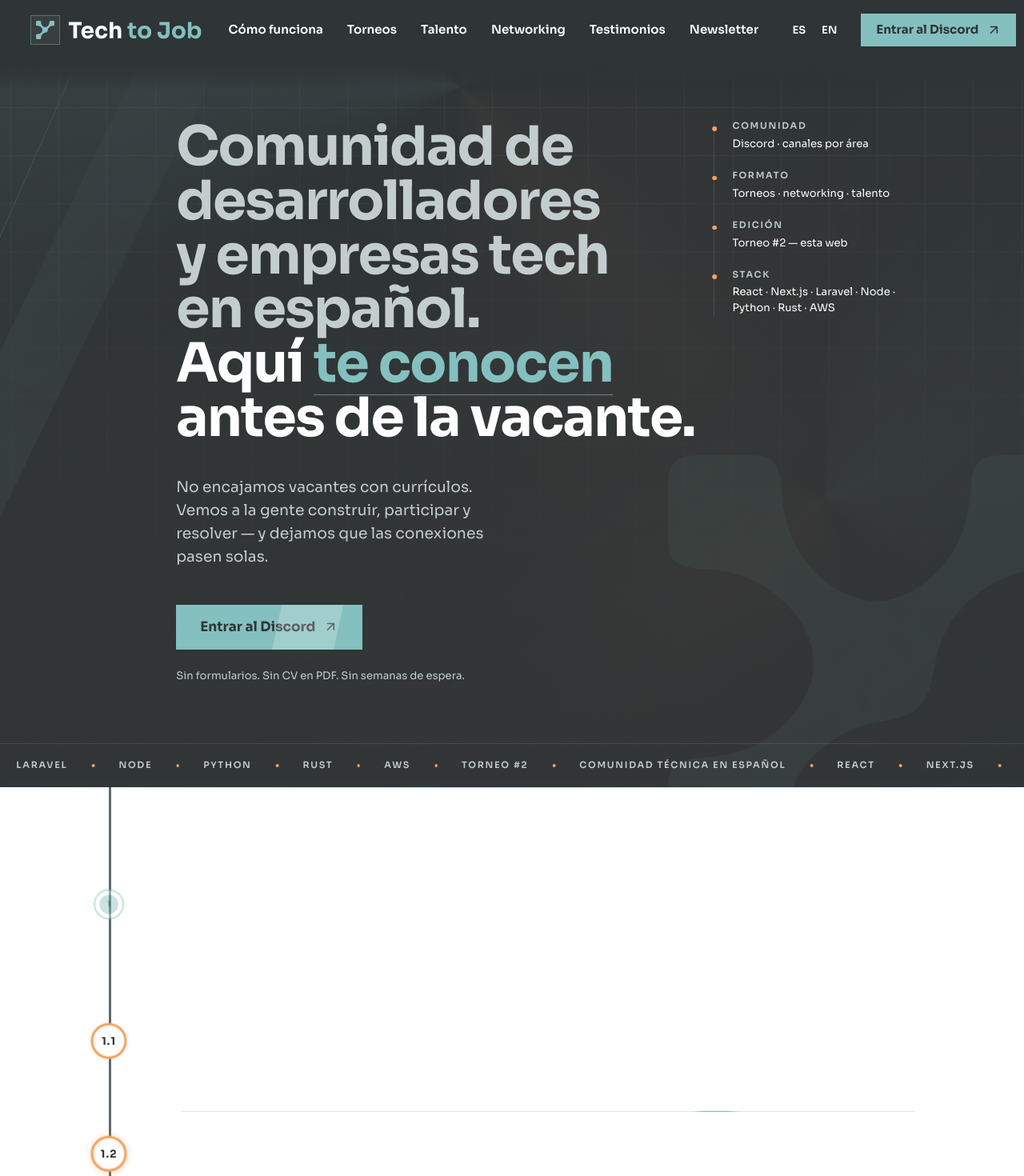
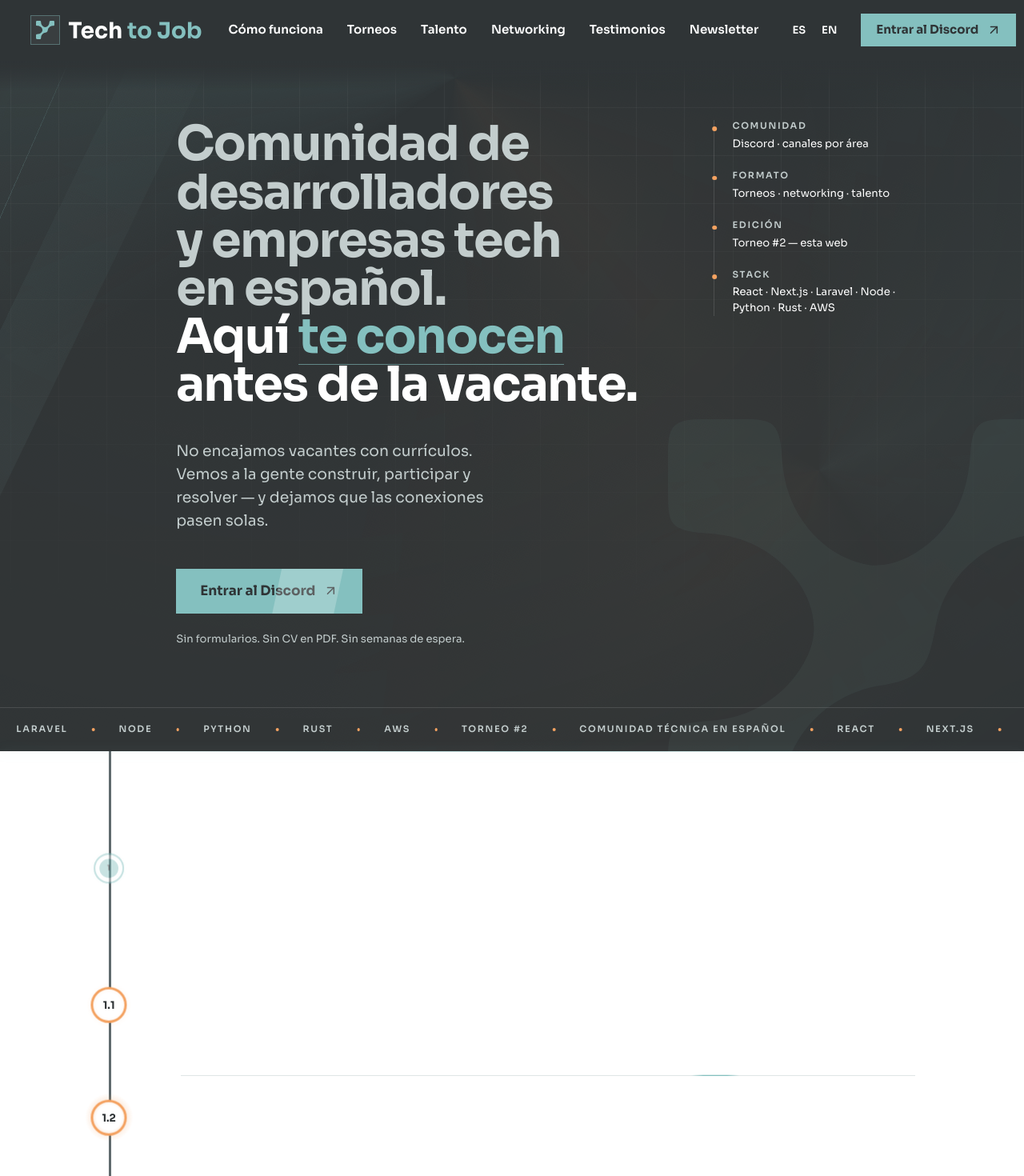
Before and after one commit to lesm23031990/techtojob-concurso, a Next.js app in the folder app/: page /en in a window 1280 px wide. Shown: the top 1470 px of the page at 80% size. Built offline with nearby package versions, Linux system fonts and the light colour scheme.

Commit message:
design(responsive): smaller steppers and link type on mobile, hero full-height from md

```diff
--- a/app/app/globals.css
+++ b/app/app/globals.css
@@ -42,7 +42,10 @@
   --text-display: 3rem;
   --text-display--line-height: 1.05;
   --text-display--letter-spacing: -0.04em;
-  --text-display-lg: 4.5rem;
+  --text-display-md: 2.75rem;
+  --text-display-md--line-height: 1.05;
+  --text-display-md--letter-spacing: -0.035em;
+  --text-display-lg: 4rem;
   --text-display-lg--line-height: 1.0;
   --text-display-lg--letter-spacing: -0.04em;
 
--- a/app/components/SiteFooter.tsx
+++ b/app/components/SiteFooter.tsx
@@ -71,7 +71,7 @@
                       {...(isExternal(link.href)
                         ? { target: "_blank", rel: "noopener noreferrer" }
                         : {})}
-                      className="inline-flex min-h-11 items-center gap-1 rounded-full text-body font-semibold text-cloud transition-colors duration-150 hover:text-brand focus-visible:outline-3 focus-visible:outline-offset-2 focus-visible:outline-brand"
+                      className="inline-flex min-h-11 items-center gap-1 rounded-full text-small font-semibold text-cloud transition-colors duration-150 hover:text-brand focus-visible:outline-3 focus-visible:outline-offset-2 focus-visible:outline-brand sm:text-body"
                     >
                       {link.text}
                       {isExternal(link.href) && (
@@ -99,7 +99,7 @@
                   href={social.href}
                   target="_blank"
                   rel="noopener noreferrer"
-                  className="inline-flex min-h-11 items-center gap-1.5 rounded-full text-body font-semibold text-cloud transition-colors duration-150 hover:text-brand focus-visible:outline-3 focus-visible:outline-offset-2 focus-visible:outline-brand"
+                  className="inline-flex min-h-11 items-center gap-1.5 rounded-full text-small font-semibold text-cloud transition-colors duration-150 hover:text-brand focus-visible:outline-3 focus-visible:outline-offset-2 focus-visible:outline-brand sm:text-body"
                 >
                   {social.text}
                   <IconArrowUpRight className="h-4 w-4" />
--- a/app/components/TimelineRail.tsx
+++ b/app/components/TimelineRail.tsx
@@ -98,11 +98,11 @@
         <span className={`absolute -translate-x-1/2 ${MARKER_Y} ${RAIL_X}`}>
           <span
             style={{ "--i": (step ?? 1) - 1 } as CSSProperties}
-            className={`timeline-marker relative grid h-11 w-11 place-items-center rounded-full border-2 text-small font-bold lg:h-14 lg:w-14 lg:border-[3px] ${MARKER_COLOR[tone]}`}
+            className={`timeline-marker relative grid h-9 w-9 place-items-center rounded-full border-2 text-label font-bold lg:h-14 lg:w-14 lg:border-[3px] lg:text-small ${MARKER_COLOR[tone]}`}
           >
             <span
               aria-hidden="true"
-              className="absolute inset-[5px] rounded-full bg-brand lg:inset-[7px]"
+              className="absolute inset-[4px] rounded-full bg-brand lg:inset-[7px]"
             />
             <span className="relative z-10 text-ink">{step}</span>
           </span>
--- a/app/components/sections/Hero.tsx
+++ b/app/components/sections/Hero.tsx
@@ -93,7 +93,7 @@
       /* -mt-20 pulls the hero up UNDER the 5rem sticky header so its flat ink
          surface sits behind the header's dark veil: the gradient resolves into
          ink and the bar dissolves into the hero with no seam (D47). */
-      className="relative isolate -mt-20 flex min-h-svh flex-col bg-ink text-paper"
+      className="relative isolate -mt-20 flex flex-col bg-ink text-paper md:min-h-svh"
     >
       {/* Decorative plane (D40/V7): reticle field + hard-edged light beam,
           faceted conic light planes (#2) and the 6% light-symbol watermark
@@ -141,7 +141,7 @@
             the grid on lg, so it shares row 1 with the meta column. */}
         <h1
           id="hero-heading"
-          className="mt-0 text-display-sm font-bold tracking-tight text-balance sm:text-display lg:col-start-2 lg:col-span-8 lg:mt-0 lg:text-display-lg"
+          className="mt-0 text-display-sm font-bold tracking-tight text-balance sm:text-display md:text-display-md lg:col-start-2 lg:col-span-8 lg:mt-0 lg:text-display-lg"
         >
           <span className="block text-cloud">
             {line1Words.map((word, index) => (
--- a/app/components/sections/HowItWorks.tsx
+++ b/app/components/sections/HowItWorks.tsx
@@ -77,10 +77,10 @@
                 (R25); ink numeral on ember = 6.12:1 (R26-safe). */}
             <span
               aria-hidden="true"
-              className="step-node absolute top-6 -left-7 grid h-9 w-9 -translate-x-1/2 place-items-center rounded-full border-2 border-ember bg-paper md:-left-14 lg:top-8 lg:-left-20 lg:h-12 lg:w-12 lg:border-[3px] xl:-left-24"
+              className="step-node absolute top-6 -left-7 grid h-7 w-7 -translate-x-1/2 place-items-center rounded-full border-2 border-ember bg-paper md:-left-14 lg:top-8 lg:-left-20 lg:h-12 lg:w-12 lg:border-[3px] xl:-left-24"
             >
-              <span className="step-node-fill absolute inset-[4px] rounded-full bg-ember lg:inset-[6px]" />
-              <span className="relative z-10 text-label font-bold text-ink lg:text-small">
+              <span className="step-node-fill absolute inset-[3px] rounded-full bg-ember lg:inset-[6px]" />
+              <span className="relative z-10 text-[0.65rem] leading-none font-bold text-ink lg:text-small">
                 {`1.${index + 1}`}
               </span>
             </span>
@@ -112,7 +112,7 @@
         href={messages.discord.url}
         target="_blank"
         rel="noopener noreferrer"
-        className="reveal-left mt-4 inline-flex min-h-11 items-center gap-1.5 font-semibold text-ink underline decoration-brand decoration-2 underline-offset-4 hover:decoration-3 focus-visible:outline-3 focus-visible:outline-offset-2 focus-visible:outline-ink"
+        className="reveal-left mt-4 inline-flex min-h-11 items-center gap-1.5 text-small font-semibold text-ink underline decoration-brand decoration-2 underline-offset-4 hover:decoration-3 focus-visible:outline-3 focus-visible:outline-offset-2 focus-visible:outline-ink sm:text-body"
       >
         {cta}
         <IconArrowUpRight className="h-4 w-4" aria-hidden="true" />
--- a/app/components/sections/News.tsx
+++ b/app/components/sections/News.tsx
@@ -85,7 +85,7 @@
         href={messages.discord.url}
         target="_blank"
         rel="noopener noreferrer"
-        className="group/link mt-auto inline-flex min-h-11 items-center gap-1.5 self-start rounded-full font-semibold text-ink underline decoration-brand decoration-2 underline-offset-4 hover:decoration-3 focus-visible:outline-3 focus-visible:outline-offset-2 focus-visible:outline-ink"
+        className="group/link mt-auto inline-flex min-h-11 items-center gap-1.5 self-start rounded-full text-small font-semibold text-ink underline decoration-brand decoration-2 underline-offset-4 hover:decoration-3 focus-visible:outline-3 focus-visible:outline-offset-2 focus-visible:outline-ink sm:text-body"
       >
         {item.cta}
         <IconArrowUpRight className="h-4 w-4 transition-transform duration-300 ease-in-out group-hover/link:translate-x-0.5 motion-reduce:transform-none" />
--- a/app/components/sections/Testimonials.tsx
+++ b/app/components/sections/Testimonials.tsx
@@ -244,7 +244,7 @@
             href={messages.discord.url}
             target="_blank"
             rel="noopener noreferrer"
-            className="reveal-left inline-flex min-h-11 items-center gap-1.5 font-semibold text-ink underline decoration-brand decoration-2 underline-offset-4 hover:decoration-3 focus-visible:outline-3 focus-visible:outline-offset-2 focus-visible:outline-ink"
+            className="reveal-left inline-flex min-h-11 items-center gap-1.5 text-small font-semibold text-ink underline decoration-brand decoration-2 underline-offset-4 hover:decoration-3 focus-visible:outline-3 focus-visible:outline-offset-2 focus-visible:outline-ink sm:text-body"
           >
             {messages.testimonials.cta}
             <IconArrowUpRight className="h-4 w-4" aria-hidden="true" />
```
Also changed, not shown: app/components/SiteHeader.tsx (+5 -5 lines).
